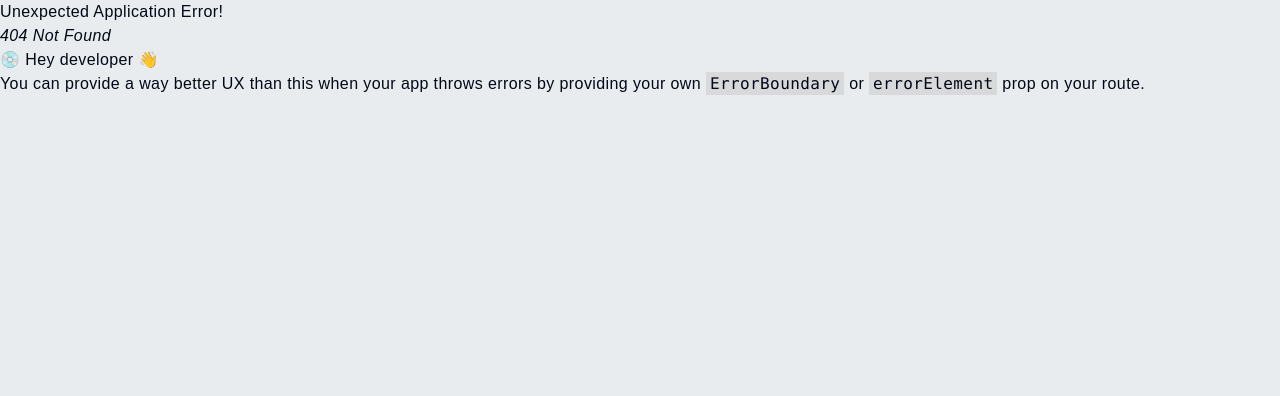
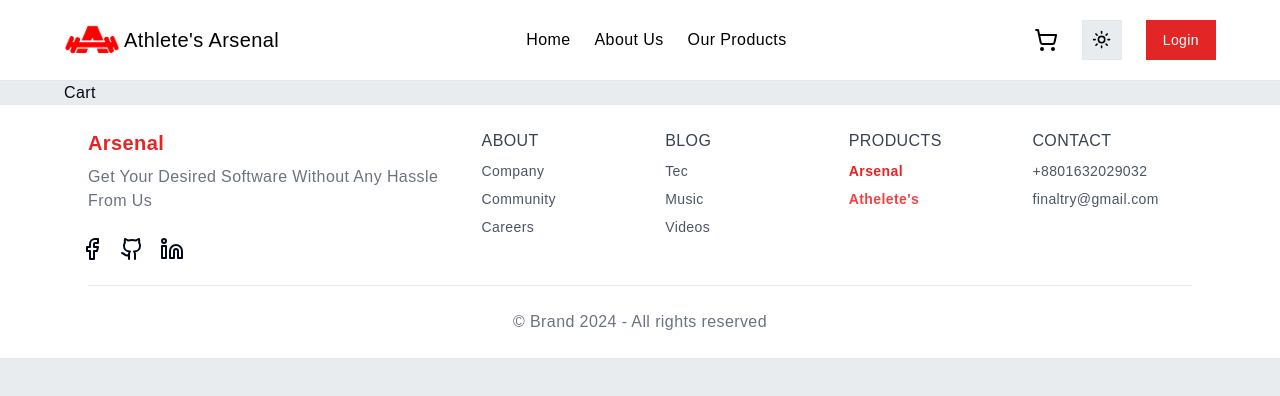
Before and after one commit to arafat-sabbir/Athletes_Arsenal, a React (Vite) app: page /cart in a window 1280 px wide. Before the commit this address had no page. Shown: the top 396 px of the page. Built offline with nearby package versions, Linux system fonts and the light colour scheme; a web font is replaced by a local one.

Commit message:
Added Cateogory In All Products

```diff
--- a/src/components/Navbar/Navbar.tsx
+++ b/src/components/Navbar/Navbar.tsx
@@ -18,10 +18,6 @@ import useFetchData from "@/hooks/FetchData";
 const Navbar = () => {
   const [open, setOpen] = useState(false);
   const user = useAppSelector(selectCurrentUser);
-  const[enable,setEnabled] = useState(true)
-  if(!user){
-    setEnabled(!enable);
-  }
   const toggleNavbar = () => {
      setOpen(!open);
   };
@@ -29,7 +25,7 @@ const Navbar = () => {
  const {
     data: cartProduct,
     isLoading,
-  } = useFetchData("/cart/get-my-cart",enable);
+  } = useFetchData("/cart/get-my-cart",!!user);
   return (
     <nav className=" border-b sticky top-0 text-black w-full bg-white dark:bg-black z-50  dark:text-white ">
       <Container>
@@ -62,12 +58,12 @@ const Navbar = () => {
             </NavLink>
           </ul>
           <div className="flex md:gap-6 gap-2 items-center">
-            <div className="relative">
+            <Link to={"/cart"} className="relative">
               <ShoppingCart />
               <h1 className="absolute -top-4 right-0 text-primary">
                 {isLoading ? 0 : cartProduct?.length}
               </h1>
-            </div>
+            </Link>
             <Button
               variant="outline"
               size="icon"
--- /dev/null
+++ b/src/pages/Cart/Cart.tsx
@@ -0,0 +1,16 @@
+import useFetchData from "@/hooks/FetchData";
+import Container from "@/layout/Container/Container";
+import { selectCurrentUser } from "@/redux/features/auth/authSlice";
+import { useAppSelector } from "@/redux/features/hooks";
+
+const Cart = () => {
+  const user = useAppSelector(selectCurrentUser);
+  console.log(user);
+  const { data: cartProduct, isLoading } = useFetchData(
+    "/cart/get-my-cart",
+    !!user
+  );
+  return <Container>Cart{cartProduct?.length}</Container>;
+};
+
+export default Cart;
--- a/src/pages/ProductDetail/ProductDetail.tsx
+++ b/src/pages/ProductDetail/ProductDetail.tsx
@@ -77,15 +77,15 @@ const ProductDetail = () => {
             })}
           </div>
         </div>
-        <div className="flex-1 space-y-6 p-6 bg-white rounded-lg shadow-md">
-          <h1 className="text-3xl font-semibold text-gray-800">
+        <div className="flex-1 space-y-6 p-6 bg-white dark:bg-[#1B1B1B] rounded-lg shadow-md">
+          <h1 className="text-3xl font-semibold text-title-dark">
             {product?.title}
           </h1>
-          <p className="text-xl font-bold text-gray-900">৳{product?.price}</p>
-          <p className="text-gray-700 leading-relaxed">
+          <p className="text-xl font-bold text-title-dark">৳{product?.price}</p>
+          <p className="text-title-dark leading-relaxed">
             {product?.description}
           </p>
-          <p className="text-md font-medium text-gray-600">
+          <p className="text-md font-medium text-title-dark">
             Vendor: {product?.vendor}
           </p>
           <Button
--- a/src/routes/Routes.tsx
+++ b/src/routes/Routes.tsx
@@ -1,5 +1,6 @@
 import App from "@/App";
 import MainLayout from "@/layout/MainLayout";
+import Cart from "@/pages/Cart/Cart";
 import Login from "@/pages/login/Login";
 import ProductDetail from "@/pages/ProductDetail/ProductDetail";
 import Products from "@/pages/Products/Products";
@@ -27,6 +28,10 @@ export const routes = createBrowserRouter([
         path: "/product/:id",
         element: <ProductDetail />,
       },
+      {
+        path: "/cart",
+        element: <Cart />,
+      },
     ],
   },
   {
```
